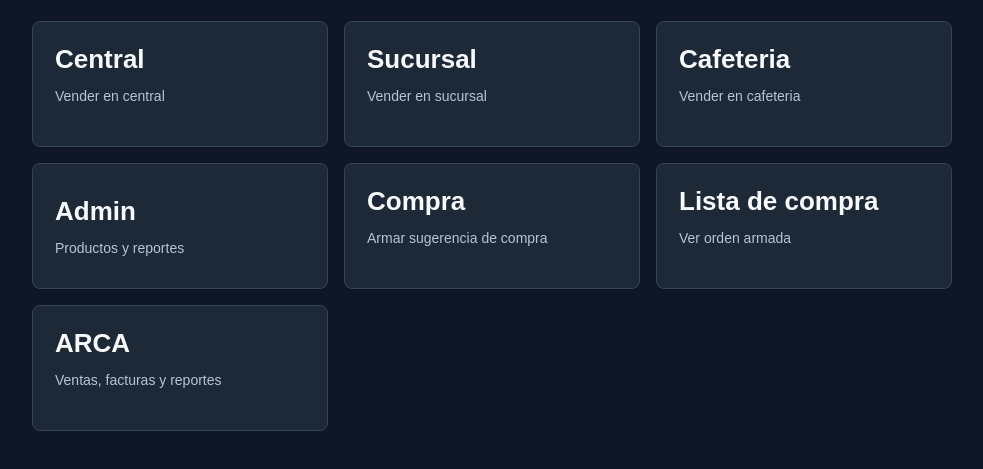
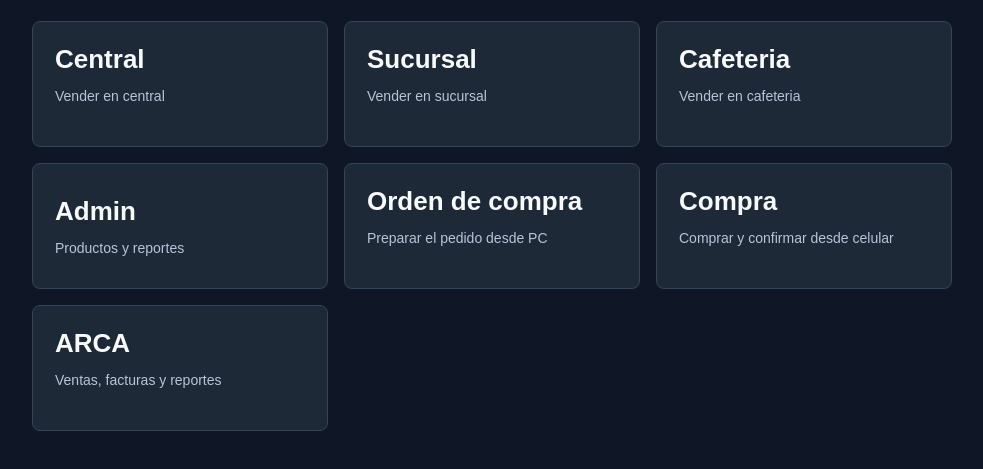
Before and after one commit to LocurJJ/Ventas-Panaderia-y-Cafeteria, a plain HTML site: page index.html in a window 1280 px wide. Shown: the part 287-756 px from the top of the page, without its empty margins (148-1131 px from the left). Drawn offline with Linux system fonts and the light colour scheme.

Commit message:
Actualizar accesos de orden y compra

```diff
--- a/index.html
+++ b/index.html
@@ -32,12 +32,12 @@
         <small>Productos y reportes</small>
       </button>
       <a class="home-card" href="compras.html">
-        <span>Compra</span>
-        <small>Armar sugerencia de compra</small>
+        <span>Orden de compra</span>
+        <small>Preparar el pedido desde PC</small>
       </a>
       <a class="home-card" href="lista-compra.html">
-        <span>Lista de compra</span>
-        <small>Ver orden armada</small>
+        <span>Compra</span>
+        <small>Comprar y confirmar desde celular</small>
       </a>
       <a class="home-card" href="arca.html">
         <span>ARCA</span>
```
